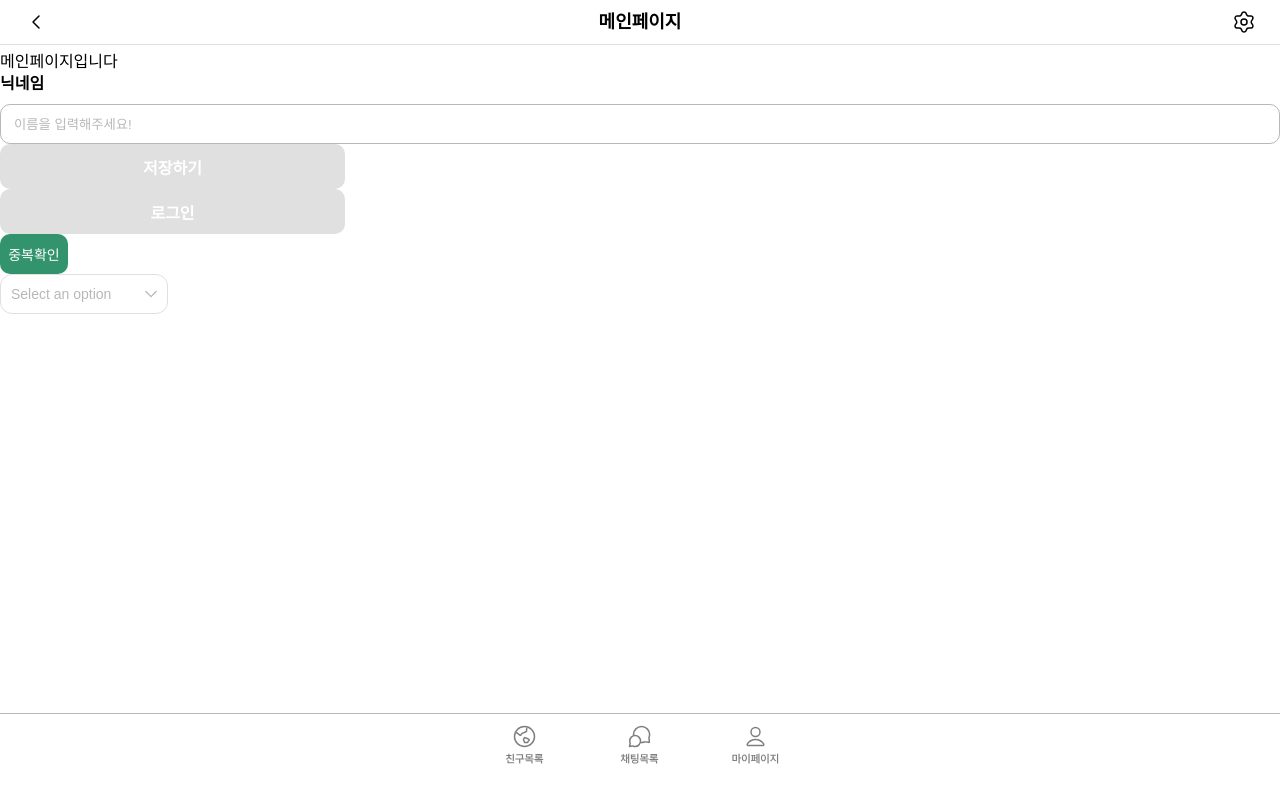
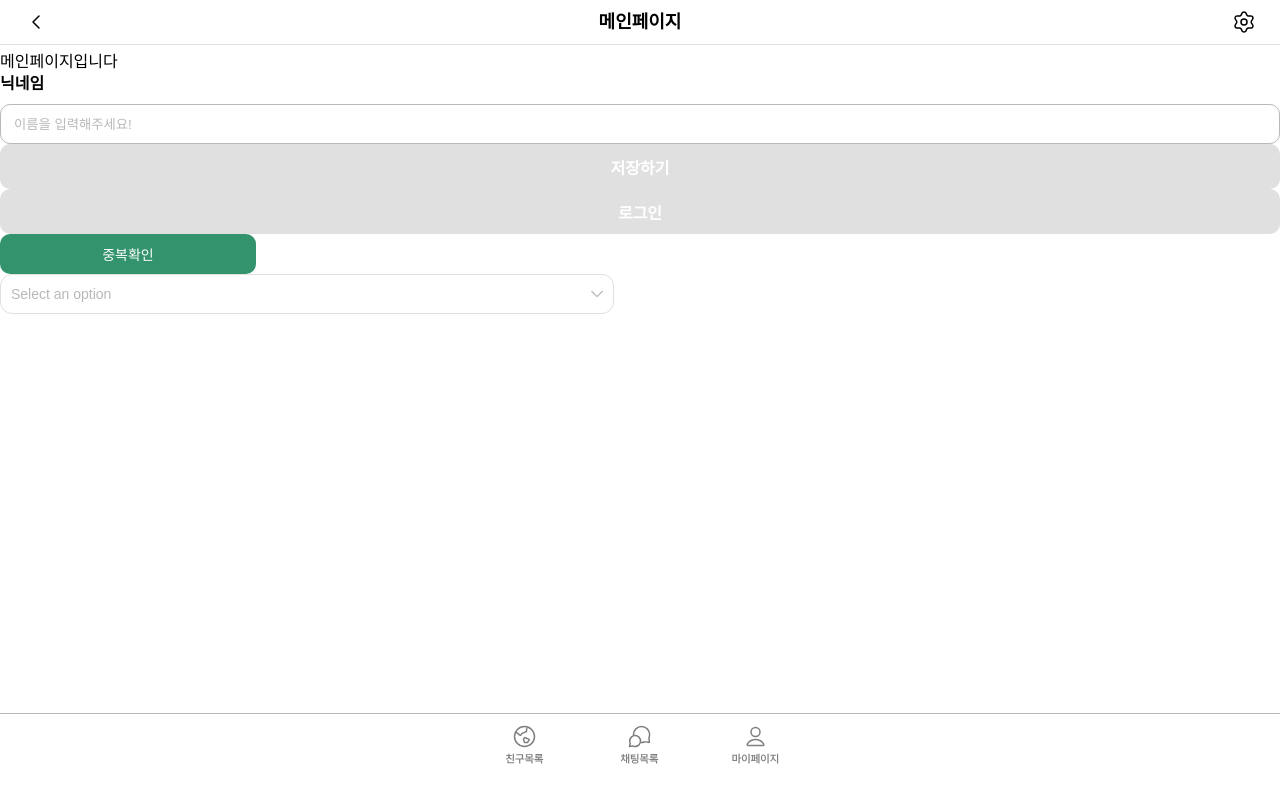
Before and after one commit to TeamQok/ewhaLang, a React (Create React App) app in the folder ewhalang/: page / in a window 1280 px wide. Built offline with nearby package versions, Linux system fonts and the light colour scheme; a web font is replaced by a local one.

Commit message:
🐛 : 공용 컴포넌트 width px에서 %로 수정

```diff
--- a/ewhalang/src/components/common/DropDown.jsx
+++ b/ewhalang/src/components/common/DropDown.jsx
@@ -3,7 +3,7 @@ import styled from 'styled-components';
 import arrowDown from '../../assets/arrowDown.svg';
 
 const DropDownContainer = styled.div`
-  width: ${props => props.isLong ? '345px' : '168px'};
+  width: ${props => props.isLong ? '100%' : '48%'};
   position: relative;
 `;
 
--- a/ewhalang/src/components/common/LongButton.jsx
+++ b/ewhalang/src/components/common/LongButton.jsx
@@ -4,7 +4,7 @@ import ButtonType from './ButtonType';
 
 // 스타일드 컴포넌트로 버튼 스타일 정의
 const StyledButton = styled.button`
-  width: 345px;
+  width: 100%;
   height: 45px;
   border: none;
   border-radius: 10px;
--- a/ewhalang/src/components/common/ShortButton.jsx
+++ b/ewhalang/src/components/common/ShortButton.jsx
@@ -3,7 +3,7 @@ import styled from 'styled-components';
 import ButtonType from './ButtonType'; // ButtonType을 import
 
 const StyledButton = styled.button`
-  width: 68px; // ShortButton의 width
+  width: 20%; // ShortButton의 width
   height: 40px; // ShortButton의 height
   border: none;
   border-radius: 10px;
```
